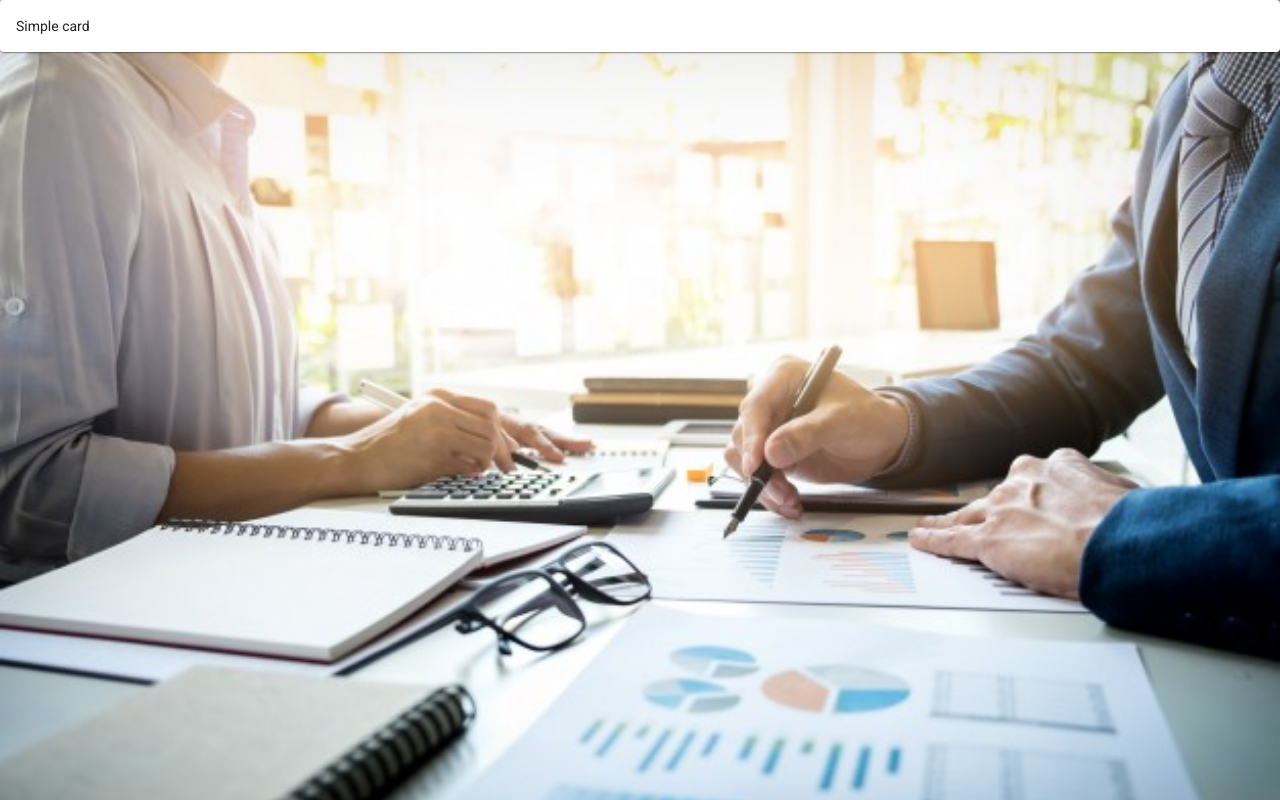
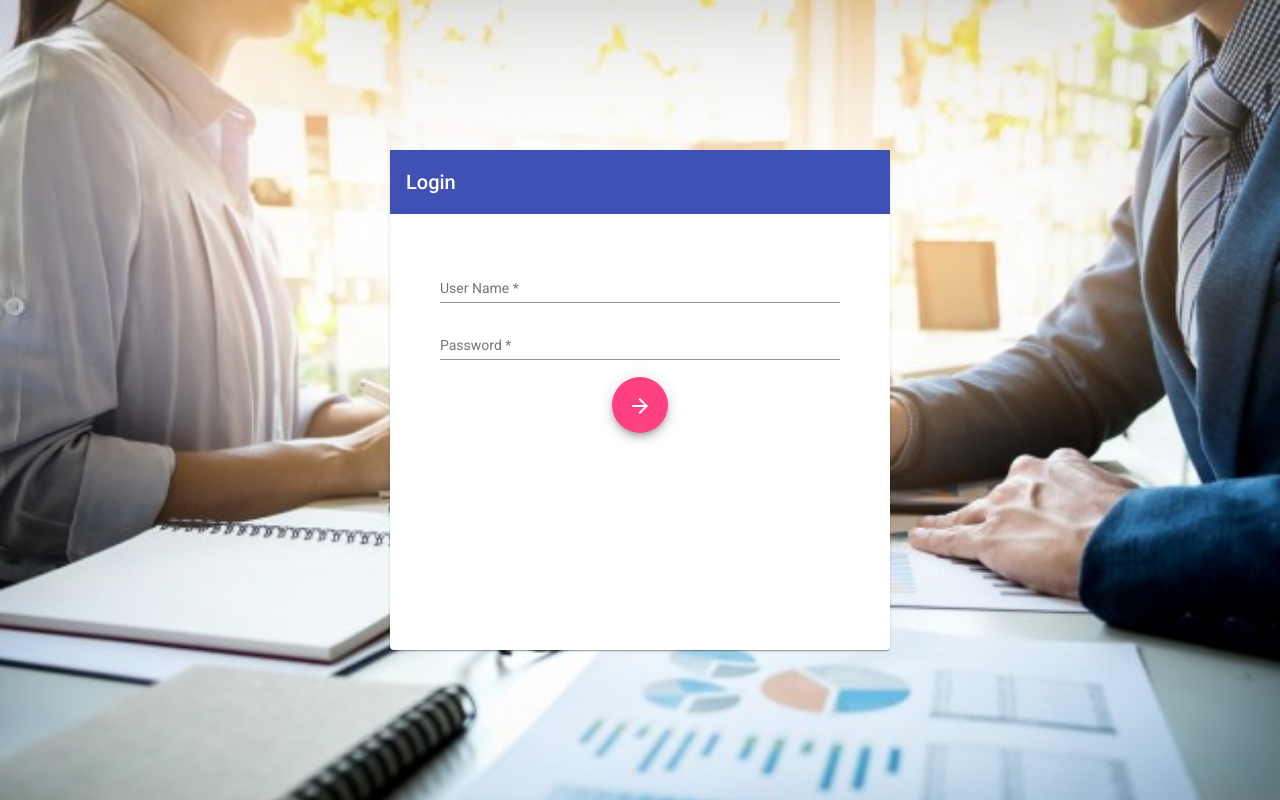
Before and after one commit to sibyct/jobreport-ui, an Angular app: page /#/login in a window 1280 px wide. Built offline with nearby package versions, Linux system fonts and the light colour scheme.

Commit message:
login page error validation

```diff
--- a/src/app/app.module.ts
+++ b/src/app/app.module.ts
@@ -4,6 +4,7 @@ import { NgModule } from '@angular/core';
 import { AppRoutingModule } from './app-routing.module';
 import { AppComponent } from './app.component';
 import { BrowserAnimationsModule } from '@angular/platform-browser/animations';
+import{FormsModule} from '@angular/forms';
 import{MaterialModule } from './shared/material';
 
 import { LoginComponent } from './modules/login/login.component';
@@ -17,7 +18,8 @@ import { LoginComponent } from './modules/login/login.component';
     BrowserModule,
     AppRoutingModule,
     BrowserAnimationsModule,
-    MaterialModule
+    MaterialModule,
+    FormsModule
   ],
   providers: [],
   bootstrap: [AppComponent]
--- a/src/app/modules/login/login.component.css
+++ b/src/app/modules/login/login.component.css
@@ -3,3 +3,13 @@
     background-repeat: no-repeat;
     background-size:100%;
 }
+
+.jr-login-card{
+    position: absolute;
+    width: 500px;
+    height: 500px;
+    top:50%;
+    left: 50%;
+    transform: translate(-50%,-50%);
+    padding: 0px !important;
+}
--- a/src/app/modules/login/login.component.html
+++ b/src/app/modules/login/login.component.html
@@ -1,3 +1,26 @@
-<div class="jr-full-size jr-login-background">
-    <mat-card>Simple card</mat-card>
+<div class="jr-full-size jr-login-background" style="position:relative">
+    <mat-card class="jr-login-card jr-layout-column jr-strech">
+            <mat-toolbar color="primary">Login</mat-toolbar>
+            <mat-card-content style="flex:1">
+                <form style="padding: 50px;" class="jr-layout-column">
+                    <mat-form-field>
+                      <mat-label>User Name</mat-label>
+                      <input matInput required [(ngModel)]="user.username" name="username"  #username="ngModel">
+                      <mat-error *ngIf="username.invalid || username.pristine">Requied</mat-error>
+                    </mat-form-field>
+
+                    <mat-form-field>
+                        <mat-label>Password</mat-label>
+                        <input matInput type="password" required [(ngModel)]="user.password" name="password"  #password="ngModel">
+                        <mat-error *ngIf="password.invalid || password.pristine">Requied</mat-error>
+                    </mat-form-field>
+
+                    <div style="margin: auto;">
+                        <button mat-fab  aria-label="submit button">
+                            <mat-icon>arrow_forward</mat-icon>
+                        </button>
+                    </div>
+                  </form>
+            </mat-card-content>
+    </mat-card>
 </div>
--- a/src/app/modules/login/login.component.ts
+++ b/src/app/modules/login/login.component.ts
@@ -8,7 +8,10 @@ import { Component, OnInit } from '@angular/core';
 export class LoginComponent implements OnInit {
 
   constructor() { }
-
+  user:{username:string,password:string} = {
+    username:'',
+    password:''
+  }
   ngOnInit(): void {
   }
 
--- a/src/styles.css
+++ b/src/styles.css
@@ -10,3 +10,16 @@ body { margin: 0; font-family: Roboto, "Helvetica Neue", sans-serif; }
     width:100%;
     height:100%;
 }
+
+.jr-layout-column{
+    display: flex!important;
+    flex-direction: column;
+}
+.jr-layout-row{
+    display: flex;
+    flex-direction: row;
+}
+
+.jr-strech{
+    align-items: stretch;
+}
```
